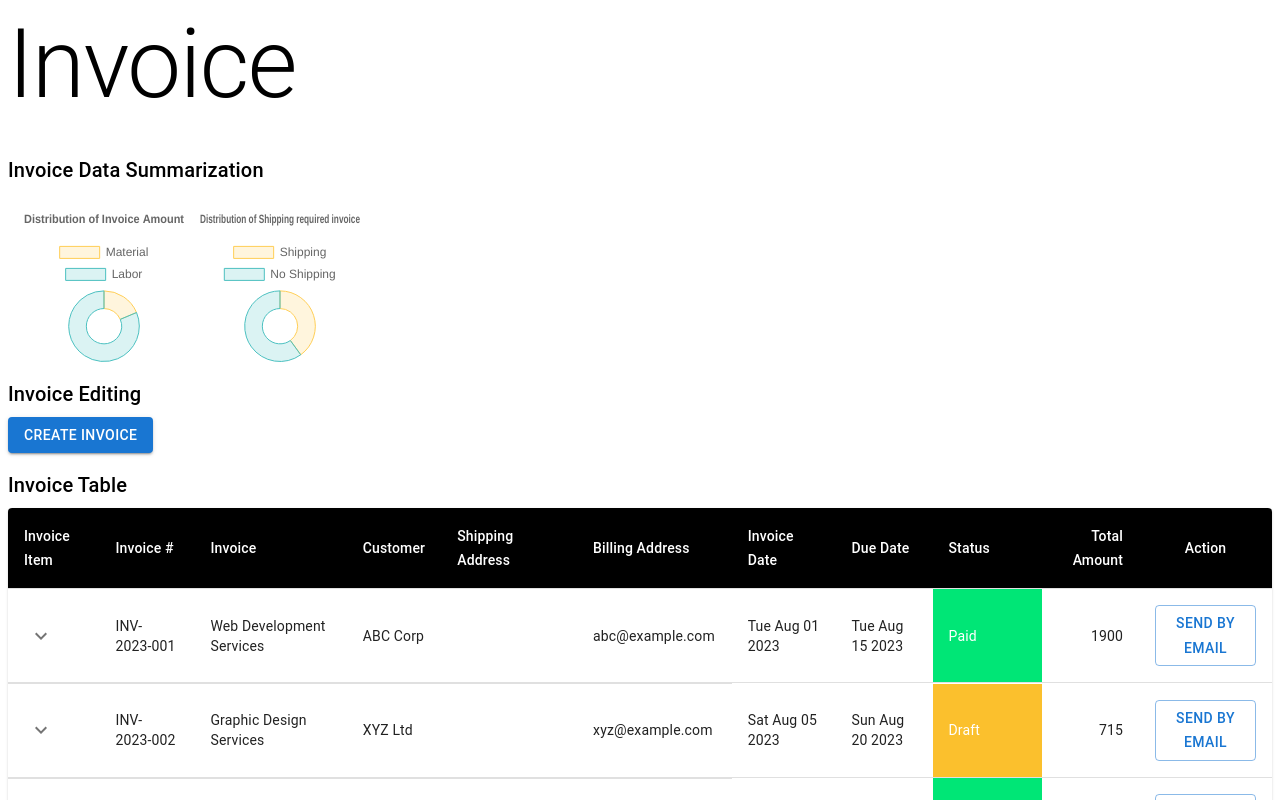
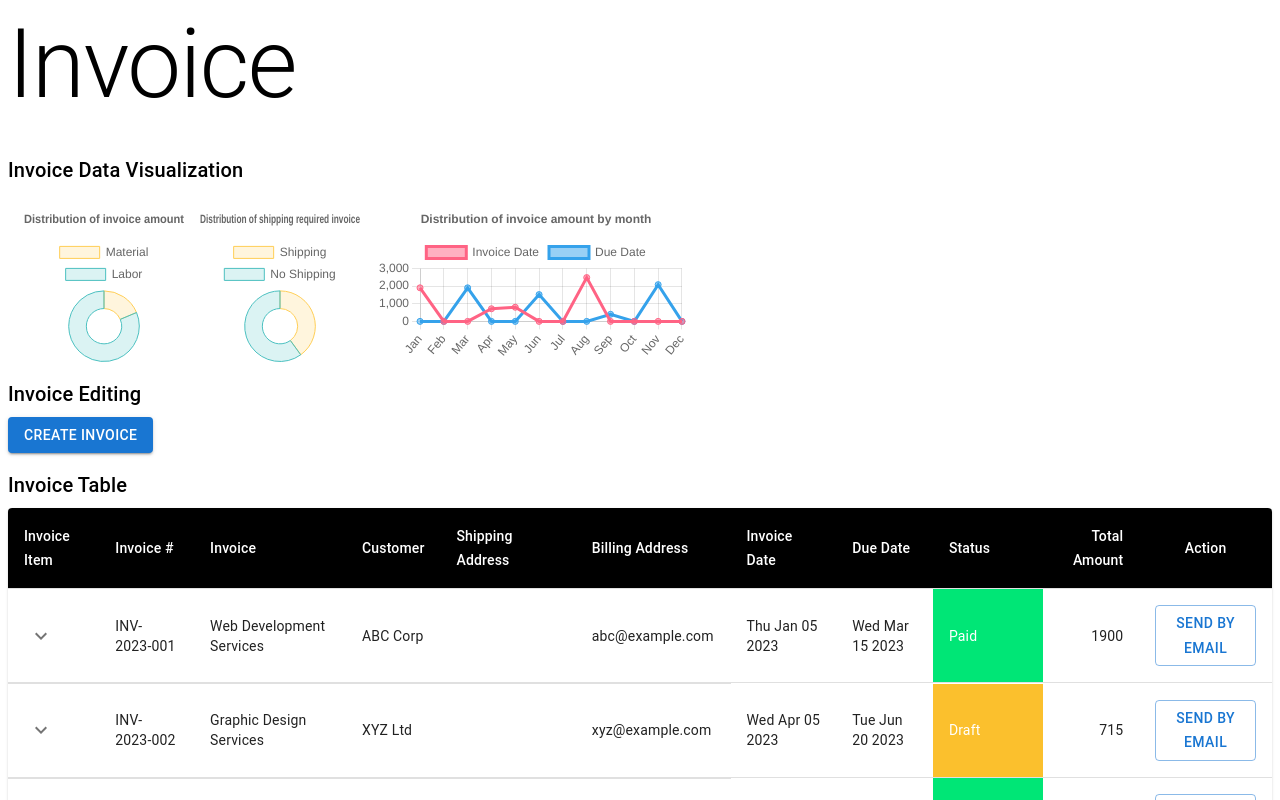
Before and after one commit to maxchu0523/invoicing-app, a React (Vite) app: page /invoice in a window 1280 px wide. Shown: the top 800 px of the page. Built offline with nearby package versions, Linux system fonts and the light colour scheme; data requests are answered from the project's data file.

Commit message:
add line chart, ui update, update readme

```diff
--- a/mock-api.json
+++ b/mock-api.json
@@ -7,8 +7,8 @@
       "customerName": "ABC Corp",
       "billingAddress": "abc@example.com",
       "notes": "Please make payment by the due date.",
-      "invoiceDate": "2023-08-01T00:00:00Z",
-      "dueDate": "2023-08-15T00:00:00Z",
+      "invoiceDate": "2023-01-05T00:00:00Z",
+      "dueDate": "2023-03-15T00:00:00Z",
       "invoiceItems": [
         {
           "invoiceId": "1",
@@ -35,8 +35,8 @@
       "description": "Graphic Design Services",
       "customerName": "XYZ Ltd",
       "billingAddress": "xyz@example.com",
-      "invoiceDate": "2023-08-05T00:00:00Z",
-      "dueDate": "2023-08-20T00:00:00Z",
+      "invoiceDate": "2023-04-05T00:00:00Z",
+      "dueDate": "2023-06-20T00:00:00Z",
       "invoiceItems": [
         {
           "invoiceId": "2",
@@ -71,8 +71,8 @@
       "description": "Consulting Services",
       "customerName": "123 Corp",
       "billingAddress": "123@example.com",
-      "invoiceDate": "2023-08-10T00:00:00Z",
-      "dueDate": "2023-08-25T00:00:00Z",
+      "invoiceDate": "2023-05-10T00:00:00Z",
+      "dueDate": "2023-06-25T00:00:00Z",
       "invoiceItems": [
         {
           "invoiceId": "3",
@@ -94,7 +94,7 @@
       "shippingAddress": "15760 Rue Notre-Dame Est",
       "notes": "Thank you for your business!",
       "invoiceDate": "2023-08-15T00:00:00Z",
-      "dueDate": "2023-08-30T00:00:00Z",
+      "dueDate": "2023-11-30T00:00:00Z",
       "invoiceItems": [
         {
           "invoiceId": "4",
--- a/src/components/Invoice/InvoiceDataVisualization.tsx
+++ b/src/components/Invoice/InvoiceDataVisualization.tsx
@@ -1,13 +1,36 @@
-import { Chart as ChartJS, ArcElement, Tooltip, Legend, Title } from "chart.js";
-import { Doughnut } from "react-chartjs-2";
+import {
+  Chart as ChartJS,
+  ArcElement,
+  Tooltip,
+  Legend,
+  Title,
+  CategoryScale,
+  LinearScale,
+  PointElement,
+  LineElement,
+} from "chart.js";
+import { Doughnut, Line } from "react-chartjs-2";
 import { Invoice, InvoiceItemType } from "../../interface/IInvoice";
 import { Typography, styled } from "@mui/material";
 import {
   filterRequiredShippingInvoices,
+  getInvoicesAmountByMonthDistribution,
   getInvoicesDetailAmount,
 } from "../../services/InvoiceService";
 
-ChartJS.register(ArcElement, Tooltip, Legend, Title);
+ChartJS.register(
+  ArcElement,
+  Tooltip,
+  Legend,
+  Title,
+  CategoryScale,
+  LinearScale,
+  PointElement,
+  LineElement,
+  Title,
+  Tooltip,
+  Legend
+);
 
 interface InvoiceAmountTypeDoughnutChartProps {
   invoices: Invoice[];
@@ -37,7 +60,7 @@ export function InvoiceAmountTypeDoughnutChart(
     plugins: {
       title: {
         display: true,
-        text: "Distribution of Invoice Amount", // Your chart title goes here
+        text: "Distribution of invoice amount", // Your chart title goes here
       },
     },
   };
@@ -57,7 +80,6 @@ export function InvoiceShppingRequiredDoughnutChart(
   ).length;
   const countOfNoShippingRequiredInvoices =
     props.invoices.length - countOfShippingRequiredInvoices;
-  debugger;
   const data = {
     labels: ["Shipping", "No Shipping"],
     datasets: [
@@ -78,12 +100,68 @@ export function InvoiceShppingRequiredDoughnutChart(
     plugins: {
       title: {
         display: true,
-        text: "Distribution of Shipping required invoice", // Your chart title goes here
+        text: "Distribution of shipping required invoice", // Your chart title goes here
       },
     },
   };
 
   return <Doughnut data={data} options={chartOptions} />;
+}
+
+interface InvoiceAmountMonthLineChartProps {
+  invoices: Invoice[];
+}
+
+export function InvoiceAmountMonthLineChart(
+  props: InvoiceAmountMonthLineChartProps
+) {
+  const amountByMonth = getInvoicesAmountByMonthDistribution(props.invoices);
+  const invoiceDateAmountByMonth = amountByMonth.map(
+    (item) => item.invoiceDateAmount
+  );
+  const dueDateAmountByMonth = amountByMonth.map((item) => item.dueDateAmount);
+
+  const data = {
+    labels: [
+      "Jan",
+      "Feb",
+      "Mar",
+      "Apr",
+      "May",
+      "Jun",
+      "Jul",
+      "Aug",
+      "Sep",
+      "Oct",
+      "Nov",
+      "Dec",
+    ],
+    datasets: [
+      {
+        label: "Invoice Date",
+        data: invoiceDateAmountByMonth,
+        borderColor: "rgb(255, 99, 132)",
+        backgroundColor: "rgba(255, 99, 132, 0.5)",
+      },
+      {
+        label: "Due Date",
+        data: dueDateAmountByMonth,
+        borderColor: "rgb(53, 162, 235)",
+        backgroundColor: "rgba(53, 162, 235, 0.5)",
+      },
+    ],
+  };
+
+  const chartOptions = {
+    plugins: {
+      title: {
+        display: true,
+        text: "Distribution of invoice amount by month", // Your chart title goes here
+      },
+    },
+  };
+
+  return <Line data={data} options={chartOptions} />;
 }
 
 interface InvoiceDataVisualizationProps {
@@ -102,7 +180,7 @@ function InvoiceDataVisualization(props: InvoiceDataVisualizationProps) {
   return (
     <>
       <Typography variant="h6" gutterBottom component="div">
-        Invoice Data Summarization
+        Invoice Data Visualization
       </Typography>
       <InvoiceDataVisualizationWrapper>
         {props.invoices !== undefined && props.invoices.length > 0 && (
@@ -113,6 +191,9 @@ function InvoiceDataVisualization(props: InvoiceDataVisualizationProps) {
             <InvoiceShppingRequiredDoughnutChart
               invoices={props.invoices}
             ></InvoiceShppingRequiredDoughnutChart>
+            <InvoiceAmountMonthLineChart
+              invoices={props.invoices}
+            ></InvoiceAmountMonthLineChart>
           </>
         )}
       </InvoiceDataVisualizationWrapper>
--- a/src/components/Invoice/InvoiceDetail.tsx
+++ b/src/components/Invoice/InvoiceDetail.tsx
@@ -50,6 +50,7 @@ function InvoiceDetail() {
 
   const InvoiceDetailWrapper = styled("div")(({ theme }) => ({
     display: "flex",
+    gap: "3rem",
   }));
 
   const InvoiceFormWrapper = styled("div")(({ theme }) => ({
@@ -62,6 +63,7 @@ function InvoiceDetail() {
 
   return (
     <>
+      <Box sx={{ margin: 1 }}>
         <Typography variant="h1" gutterBottom>
           Invoice
         </Typography>
@@ -71,7 +73,16 @@ function InvoiceDetail() {
             <Box
               component="form"
               sx={{
-              "& .MuiTextField-root": { m: 1, width: "25ch" },
+                "& .MuiFormControl-root": {
+                  marginTop: 1,
+                  marginBottom: 1,
+                  marginRight: 2,
+                },
+                "& .MuiButtonBase-root ": {
+                  marginTop: 1,
+                  marginBottom: 1,
+                  marginRight: 2,
+                },
               }}
               autoComplete="off"
               onSubmit={handleSubmit(onSubmit)}
@@ -103,7 +114,6 @@ function InvoiceDetail() {
                     label="Description"
                     data-testid="description"
                     {...field}
-                  fullWidth
                   />
                 )}
               />
@@ -169,8 +179,6 @@ function InvoiceDetail() {
                 )}
               />
 
-            <br></br>
-
               <Controller
                 name="invoiceDate"
                 control={control}
@@ -201,7 +209,7 @@ function InvoiceDetail() {
                 name="status"
                 control={control}
                 render={({ field }) => (
-                <FormControl sx={{ m: 1, minWidth: 120 }} size="small" required>
+                  <FormControl sx={{ minWidth: 120 }} size="small" required>
                     <InputLabel>Status</InputLabel>
                     <Select {...field} label="Status">
                       <MenuItem value={InvoiceStatus.DRAFT}>
@@ -239,6 +247,7 @@ function InvoiceDetail() {
             ></InvoiceItemTable>
           </InvoiceItemWrapper>
         </InvoiceDetailWrapper>
+      </Box>
     </>
   );
 }
--- a/src/components/Invoice/InvoiceItemTable.tsx
+++ b/src/components/Invoice/InvoiceItemTable.tsx
@@ -47,18 +47,28 @@ function AddInvoiceItem(addInvoiceItemProp: AddInvoiceItemProp) {
   };
 
   return (
+    <>
+      <Box sx={{ margin: 1 }}>
+        <Typography variant="h6" gutterBottom component="div">
+          Add Invoice Item
+        </Typography>
         <Box
           component="form"
           sx={{
-        "& .MuiTextField-root": { m: 1, width: "25ch" },
+            "& .MuiFormControl-root": {
+              marginTop: 1,
+              marginBottom: 1,
+              marginRight: 2,
+            },
+            "& .MuiButtonBase-root ": {
+              marginTop: 1,
+              marginBottom: 1,
+              marginRight: 2,
+            },
           }}
           autoComplete="off"
           onSubmit={handleSubmit(onSubmit)}
         >
-      <Typography variant="h6" gutterBottom component="div">
-        Add Invoice Item
-      </Typography>
-
           <Controller
             name="description"
             control={control}
@@ -122,11 +132,12 @@ function AddInvoiceItem(addInvoiceItemProp: AddInvoiceItemProp) {
             )}
           />
 
-      <br></br>
           <Button type="submit" variant="contained" color="primary">
             Add
           </Button>
         </Box>
+      </Box>
+    </>
   );
 }
 
--- a/src/services/InvoiceService.tsx
+++ b/src/services/InvoiceService.tsx
@@ -82,3 +82,47 @@ export function filterRequiredShippingInvoices(invoices: Invoice[]): Invoice[] {
       invoice.shippingAddress !== null
   );
 }
+
+interface InvoicesAmountByMonthDistribution {
+  month: string;
+  invoiceDateAmount: number;
+  dueDateAmount: number;
+}
+
+export function getInvoicesAmountByMonthDistribution(
+  invoices: Invoice[]
+): InvoicesAmountByMonthDistribution[] {
+  const months: string[] = [
+    "Jan",
+    "Feb",
+    "Mar",
+    "Apr",
+    "May",
+    "Jun",
+    "Jul",
+    "Aug",
+    "Sep",
+    "Oct",
+    "Nov",
+    "Dec",
+  ];
+
+  let invoicesAmountByMonthDistribution: InvoicesAmountByMonthDistribution[] =
+    months.map((month) => ({
+      month,
+      invoiceDateAmount: 0,
+      dueDateAmount: 0,
+    }));
+
+  // use date month as index for quick access
+  invoices.forEach((invoice) => {
+    invoicesAmountByMonthDistribution[
+      new Date(invoice.invoiceDate).getMonth()
+    ].invoiceDateAmount += getInvoiceAmount(invoice);
+    invoicesAmountByMonthDistribution[
+      new Date(invoice.dueDate).getMonth()
+    ].dueDateAmount += getInvoiceAmount(invoice);
+  });
+
+  return invoicesAmountByMonthDistribution;
+}
```
Also changed, not shown: 1 other file (tests, documents, lock files or other folders). Lines whose indentation alone changed are shown as unchanged.
